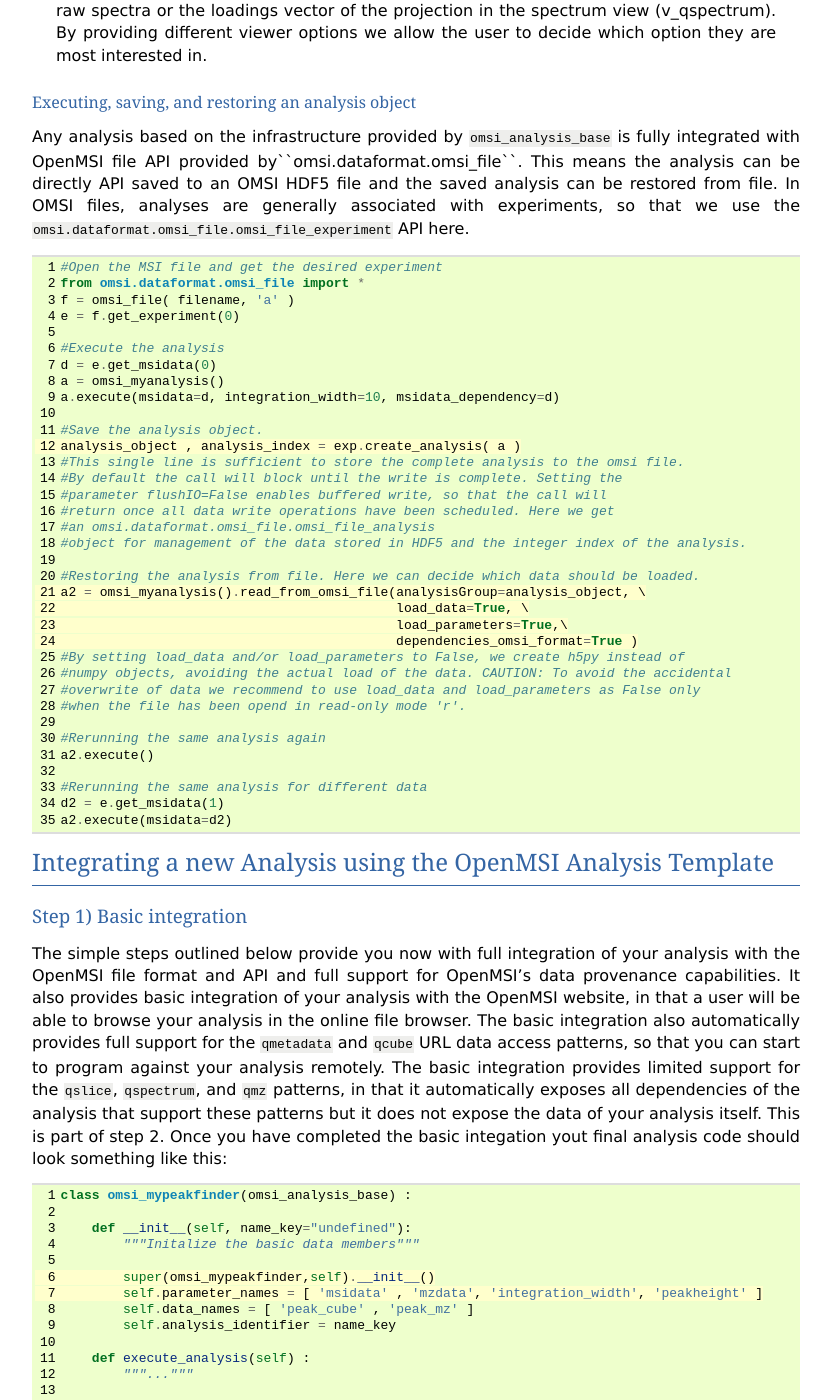
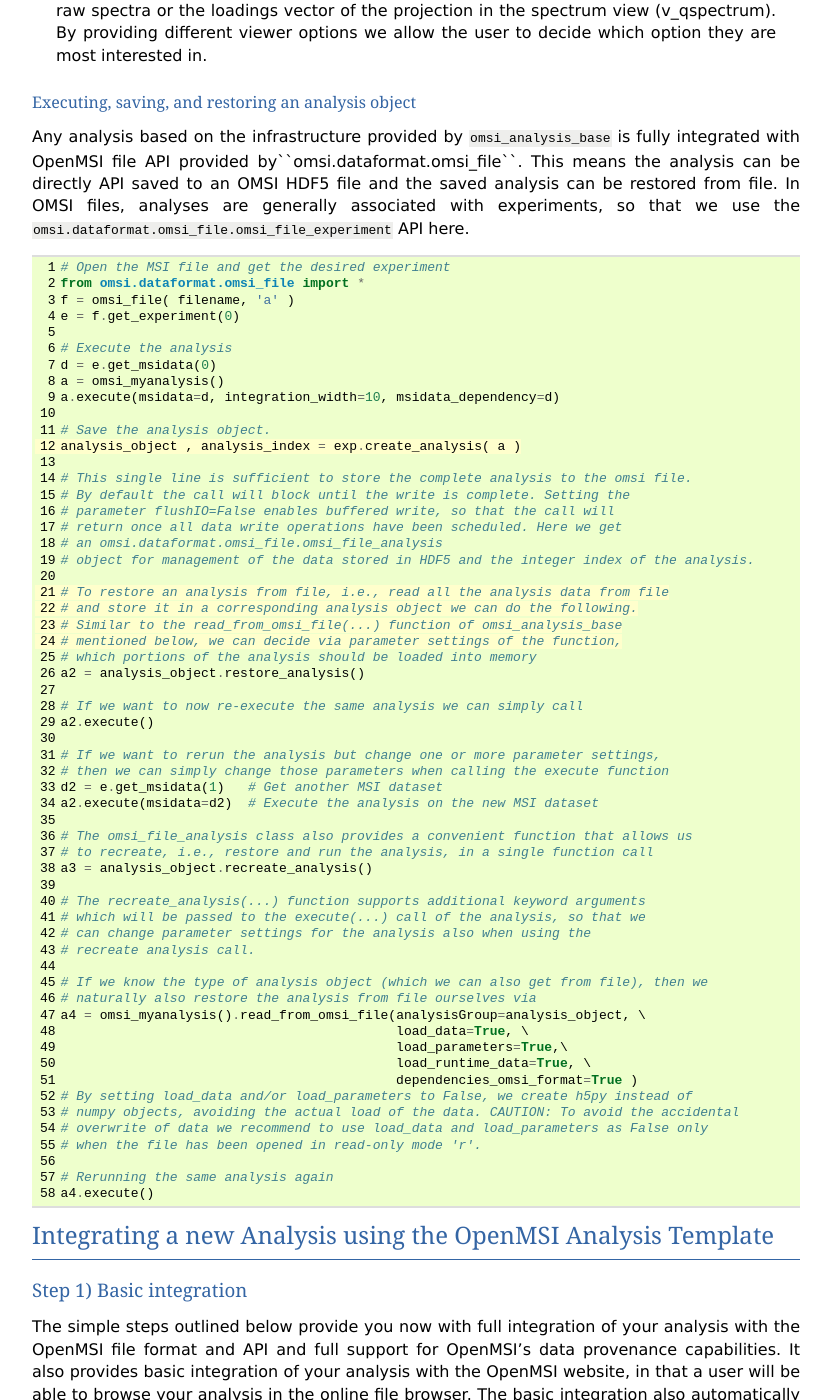
Before and after one commit to biorack/BASTet, a Sphinx documentation site: the page built from doc/custom_analysis.rst, in a window 1280 px wide and 1400 px high, scrolled down 2883 px. Shown: the whole window, without its empty margins (48-879 px from the left). Built offline with Sphinx 7.4.7, drawn with Linux system fonts in a browser that asks for light colours; formulas are drawn with MathJax 3.

Commit message:
Updated custom_analysis documentation to describe restoring/reexecuting an analysis using the new functionality. Fixed various analysis docs to account for the move of various files to the experimental and third-party locations
git-svn-id: https://code.lbl.gov/svn/openmsi-tk/trunk@295 770f0362-5d60-4208-80c3-892ab42ae3ed

```diff
--- a/doc/custom_analysis.rst
+++ b/doc/custom_analysis.rst
@@ -72,41 +72,65 @@
     :linenos:
     :emphasize-lines: 12, 21,22,23,24
 
-    #Open the MSI file and get the desired experiment
+    # Open the MSI file and get the desired experiment
     from omsi.dataformat.omsi_file import *
     f = omsi_file( filename, 'a' )
     e = f.get_experiment(0)
 
-    #Execute the analysis
+    # Execute the analysis
     d = e.get_msidata(0)
     a = omsi_myanalysis()
     a.execute(msidata=d, integration_width=10, msidata_dependency=d)
 
-    #Save the analysis object.
+    # Save the analysis object.
     analysis_object , analysis_index = exp.create_analysis( a )
-    #This single line is sufficient to store the complete analysis to the omsi file.
-    #By default the call will block until the write is complete. Setting the
-    #parameter flushIO=False enables buffered write, so that the call will
-    #return once all data write operations have been scheduled. Here we get
-    #an omsi.dataformat.omsi_file.omsi_file_analysis
-    #object for management of the data stored in HDF5 and the integer index of the analysis.
 
-    #Restoring the analysis from file. Here we can decide which data should be loaded.
-    a2 = omsi_myanalysis().read_from_omsi_file(analysisGroup=analysis_object, \
+    # This single line is sufficient to store the complete analysis to the omsi file.
+    # By default the call will block until the write is complete. Setting the
+    # parameter flushIO=False enables buffered write, so that the call will
+    # return once all data write operations have been scheduled. Here we get
+    # an omsi.dataformat.omsi_file.omsi_file_analysis
+    # object for management of the data stored in HDF5 and the integer index of the analysis.
+
+    # To restore an analysis from file, i.e., read all the analysis data from file
+    # and store it in a corresponding analysis object we can do the following.
+    # Similar to the read_from_omsi_file(...) function of omsi_analysis_base
+    # mentioned below, we can decide via parameter settings of the function,
+    # which portions of the analysis should be loaded into memory
+    a2 = analysis_object.restore_analysis()
+
+    # If we want to now re-execute the same analysis we can simply call
+    a2.execute()
+
+    # If we want to rerun the analysis but change one or more parameter settings,
+    # then we can simply change those parameters when calling the execute function
+    d2 = e.get_msidata(1)   # Get another MSI dataset
+    a2.execute(msidata=d2)  # Execute the analysis on the new MSI dataset
+
+    # The omsi_file_analysis class also provides a convenient function that allows us
+    # to recreate, i.e., restore and run the analysis, in a single function call
+    a3 = analysis_object.recreate_analysis()
+
+    # The recreate_analysis(...) function supports additional keyword arguments
+    # which will be passed to the execute(...) call of the analysis, so that we
+    # can change parameter settings for the analysis also when using the
+    # recreate analysis call.
+
+    # If we know the type of analysis object (which we can also get from file), then we
+    # naturally also restore the analysis from file ourselves via
+    a4 = omsi_myanalysis().read_from_omsi_file(analysisGroup=analysis_object, \
                                                load_data=True, \
                                                load_parameters=True,\
+                                               load_runtime_data=True, \
                                                dependencies_omsi_format=True )
-    #By setting load_data and/or load_parameters to False, we create h5py instead of
-    #numpy objects, avoiding the actual load of the data. CAUTION: To avoid the accidental
-    #overwrite of data we recommend to use load_data and load_parameters as False only
-    #when the file has been opend in read-only mode 'r'.
+    # By setting load_data and/or load_parameters to False, we create h5py instead of
+    # numpy objects, avoiding the actual load of the data. CAUTION: To avoid the accidental
+    # overwrite of data we recommend to use load_data and load_parameters as False only
+    # when the file has been opened in read-only mode 'r'.
 
-    #Rerunning the same analysis again
-    a2.execute()
+    # Rerunning the same analysis again
+    a4.execute()
 
-    #Rerunning the same analysis for different data
-    d2 = e.get_msidata(1)
-    a2.execute(msidata=d2)
 
 
 
```
Also changed, not shown: doc/omsi.analysis.findpeaks.rst (+52 -29 lines), doc/omsi.analysis.multivariate_stats.rst (+32 -8 lines), doc/omsi.tools.rst (+6 -6 lines).
